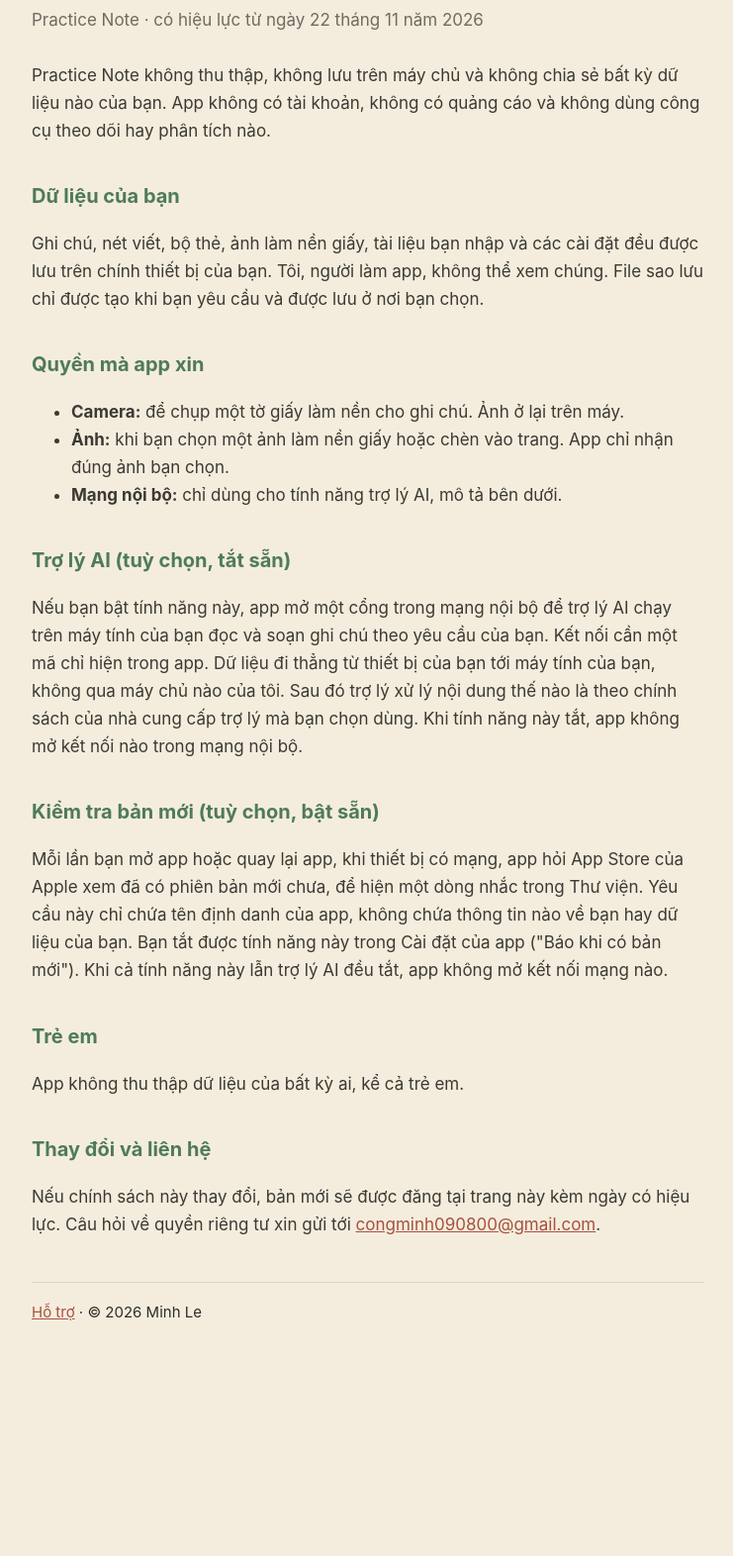
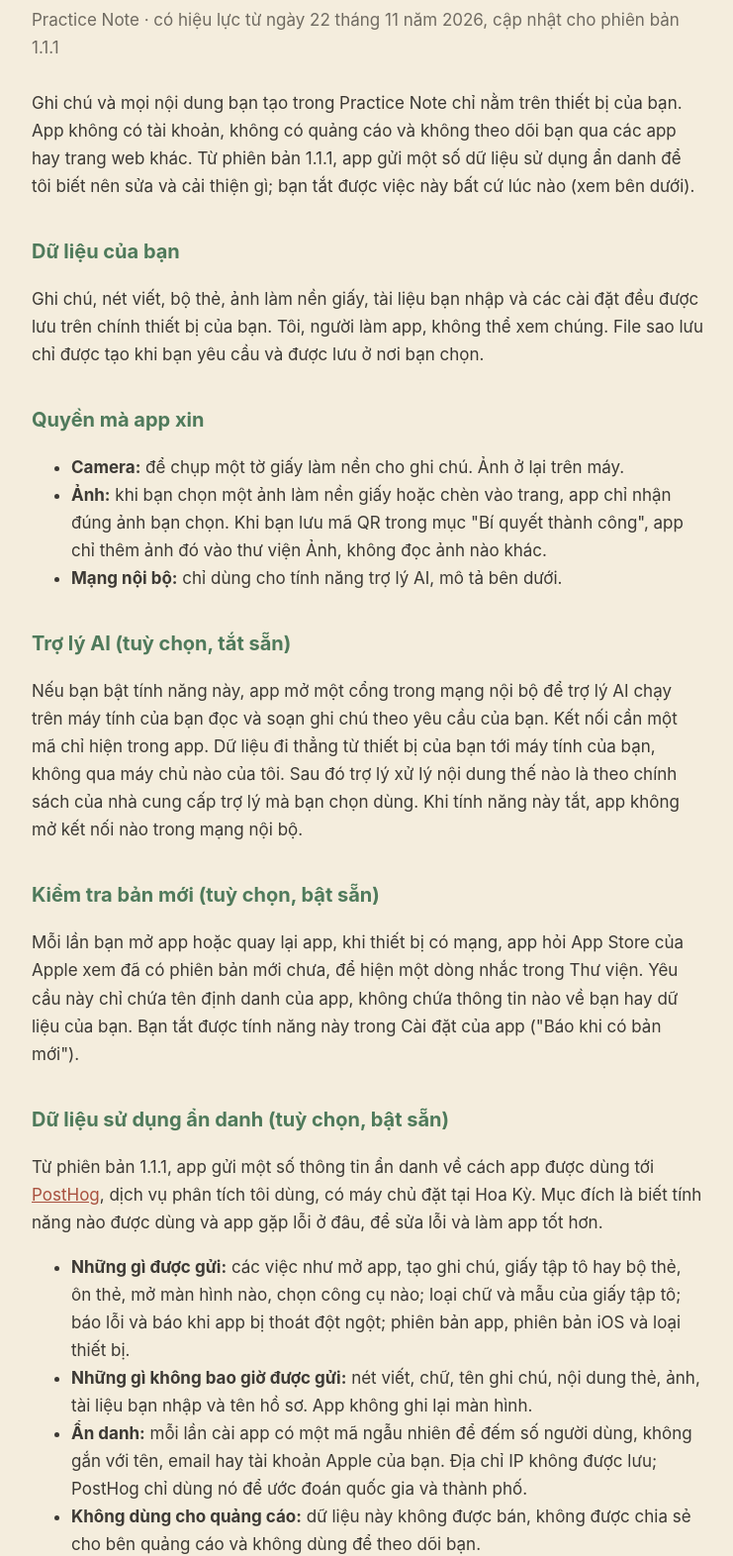
Before and after one commit to congminh090800/practice-note-site, a plain HTML site: page privacy.html in a window 1280 px wide. Shown: the part 94-1666 px from the top of the page at 99% size, without its empty margins (268-1009 px from the left). Before the commit the page ends 1512 px from the top, so only its background shows below. Drawn offline with Linux system fonts and the light colour scheme.

Commit message:
Privacy policy for 1.1.1: anonymous usage data through PostHog, and saving the QR picture
Co-Authored-By: Claude Opus 5.5 <noreply@anthropic.com>

```diff
--- a/privacy.html
+++ b/privacy.html
@@ -10,9 +10,9 @@ p, li { color: #3C3934; } .sub { color: #6F6A61; margin: 0 0 28px; }
 a { color: #A8503E; } nav { margin-top: 44px; padding-top: 18px; border-top: 1px solid #D8D0C2; font-size: 15px; }
 </style></head><body><main>
 <h1>Chính sách quyền riêng tư</h1>
-<p class="sub">Practice Note · có hiệu lực từ ngày 22 tháng 11 năm 2026</p>
+<p class="sub">Practice Note · có hiệu lực từ ngày 22 tháng 11 năm 2026, cập nhật cho phiên bản 1.1.1</p>
 
-<p>Practice Note không thu thập, không lưu trên máy chủ và không chia sẻ bất kỳ dữ liệu nào của bạn. App không có tài khoản, không có quảng cáo và không dùng công cụ theo dõi hay phân tích nào.</p>
+<p>Ghi chú và mọi nội dung bạn tạo trong Practice Note chỉ nằm trên thiết bị của bạn. App không có tài khoản, không có quảng cáo và không theo dõi bạn qua các app hay trang web khác. Từ phiên bản 1.1.1, app gửi một số dữ liệu sử dụng ẩn danh để tôi biết nên sửa và cải thiện gì; bạn tắt được việc này bất cứ lúc nào (xem bên dưới).</p>
 
 <h2>Dữ liệu của bạn</h2>
 <p>Ghi chú, nét viết, bộ thẻ, ảnh làm nền giấy, tài liệu bạn nhập và các cài đặt đều được lưu trên chính thiết bị của bạn. Tôi, người làm app, không thể xem chúng. File sao lưu chỉ được tạo khi bạn yêu cầu và được lưu ở nơi bạn chọn.</p>
@@ -20,7 +20,7 @@ a { color: #A8503E; } nav { margin-top: 44px; padding-top: 18px; border-top: 1px
 <h2>Quyền mà app xin</h2>
 <ul>
 <li><strong>Camera:</strong> để chụp một tờ giấy làm nền cho ghi chú. Ảnh ở lại trên máy.</li>
-<li><strong>Ảnh:</strong> khi bạn chọn một ảnh làm nền giấy hoặc chèn vào trang. App chỉ nhận đúng ảnh bạn chọn.</li>
+<li><strong>Ảnh:</strong> khi bạn chọn một ảnh làm nền giấy hoặc chèn vào trang, app chỉ nhận đúng ảnh bạn chọn. Khi bạn lưu mã QR trong mục "Bí quyết thành công", app chỉ thêm ảnh đó vào thư viện Ảnh, không đọc ảnh nào khác.</li>
 <li><strong>Mạng nội bộ:</strong> chỉ dùng cho tính năng trợ lý AI, mô tả bên dưới.</li>
 </ul>
 
@@ -28,10 +28,20 @@ a { color: #A8503E; } nav { margin-top: 44px; padding-top: 18px; border-top: 1px
 <p>Nếu bạn bật tính năng này, app mở một cổng trong mạng nội bộ để trợ lý AI chạy trên máy tính của bạn đọc và soạn ghi chú theo yêu cầu của bạn. Kết nối cần một mã chỉ hiện trong app. Dữ liệu đi thẳng từ thiết bị của bạn tới máy tính của bạn, không qua máy chủ nào của tôi. Sau đó trợ lý xử lý nội dung thế nào là theo chính sách của nhà cung cấp trợ lý mà bạn chọn dùng. Khi tính năng này tắt, app không mở kết nối nào trong mạng nội bộ.</p>
 
 <h2>Kiểm tra bản mới (tuỳ chọn, bật sẵn)</h2>
-<p>Mỗi lần bạn mở app hoặc quay lại app, khi thiết bị có mạng, app hỏi App Store của Apple xem đã có phiên bản mới chưa, để hiện một dòng nhắc trong Thư viện. Yêu cầu này chỉ chứa tên định danh của app, không chứa thông tin nào về bạn hay dữ liệu của bạn. Bạn tắt được tính năng này trong Cài đặt của app ("Báo khi có bản mới"). Khi cả tính năng này lẫn trợ lý AI đều tắt, app không mở kết nối mạng nào.</p>
+<p>Mỗi lần bạn mở app hoặc quay lại app, khi thiết bị có mạng, app hỏi App Store của Apple xem đã có phiên bản mới chưa, để hiện một dòng nhắc trong Thư viện. Yêu cầu này chỉ chứa tên định danh của app, không chứa thông tin nào về bạn hay dữ liệu của bạn. Bạn tắt được tính năng này trong Cài đặt của app ("Báo khi có bản mới").</p>
+
+<h2>Dữ liệu sử dụng ẩn danh (tuỳ chọn, bật sẵn)</h2>
+<p>Từ phiên bản 1.1.1, app gửi một số thông tin ẩn danh về cách app được dùng tới <a href="https://posthog.com/privacy">PostHog</a>, dịch vụ phân tích tôi dùng, có máy chủ đặt tại Hoa Kỳ. Mục đích là biết tính năng nào được dùng và app gặp lỗi ở đâu, để sửa lỗi và làm app tốt hơn.</p>
+<ul>
+<li><strong>Những gì được gửi:</strong> các việc như mở app, tạo ghi chú, giấy tập tô hay bộ thẻ, ôn thẻ, mở màn hình nào, chọn công cụ nào; loại chữ và mẫu của giấy tập tô; báo lỗi và báo khi app bị thoát đột ngột; phiên bản app, phiên bản iOS và loại thiết bị.</li>
+<li><strong>Những gì không bao giờ được gửi:</strong> nét viết, chữ, tên ghi chú, nội dung thẻ, ảnh, tài liệu bạn nhập và tên hồ sơ. App không ghi lại màn hình.</li>
+<li><strong>Ẩn danh:</strong> mỗi lần cài app có một mã ngẫu nhiên để đếm số người dùng, không gắn với tên, email hay tài khoản Apple của bạn. Địa chỉ IP không được lưu; PostHog chỉ dùng nó để ước đoán quốc gia và thành phố.</li>
+<li><strong>Không dùng cho quảng cáo:</strong> dữ liệu này không được bán, không được chia sẻ cho bên quảng cáo và không dùng để theo dõi bạn.</li>
+</ul>
+<p>Bạn tắt được việc này trong Cài đặt của app ("Gửi dữ liệu sử dụng ẩn danh"). Khi tắt, app không gửi thêm gì nữa. Khi cả việc này, việc kiểm tra bản mới và trợ lý AI đều tắt, app không mở kết nối mạng nào.</p>
 
 <h2>Trẻ em</h2>
-<p>App không thu thập dữ liệu của bất kỳ ai, kể cả trẻ em.</p>
+<p>App không thu thập thông tin cá nhân của bất kỳ ai, kể cả trẻ em. Dữ liệu sử dụng ẩn danh mô tả ở trên không cho biết người dùng là ai.</p>
 
 <h2>Thay đổi và liên hệ</h2>
 <p>Nếu chính sách này thay đổi, bản mới sẽ được đăng tại trang này kèm ngày có hiệu lực. Câu hỏi về quyền riêng tư xin gửi tới <a href="mailto:congminh090800@gmail.com">congminh090800@gmail.com</a>.</p>
```
